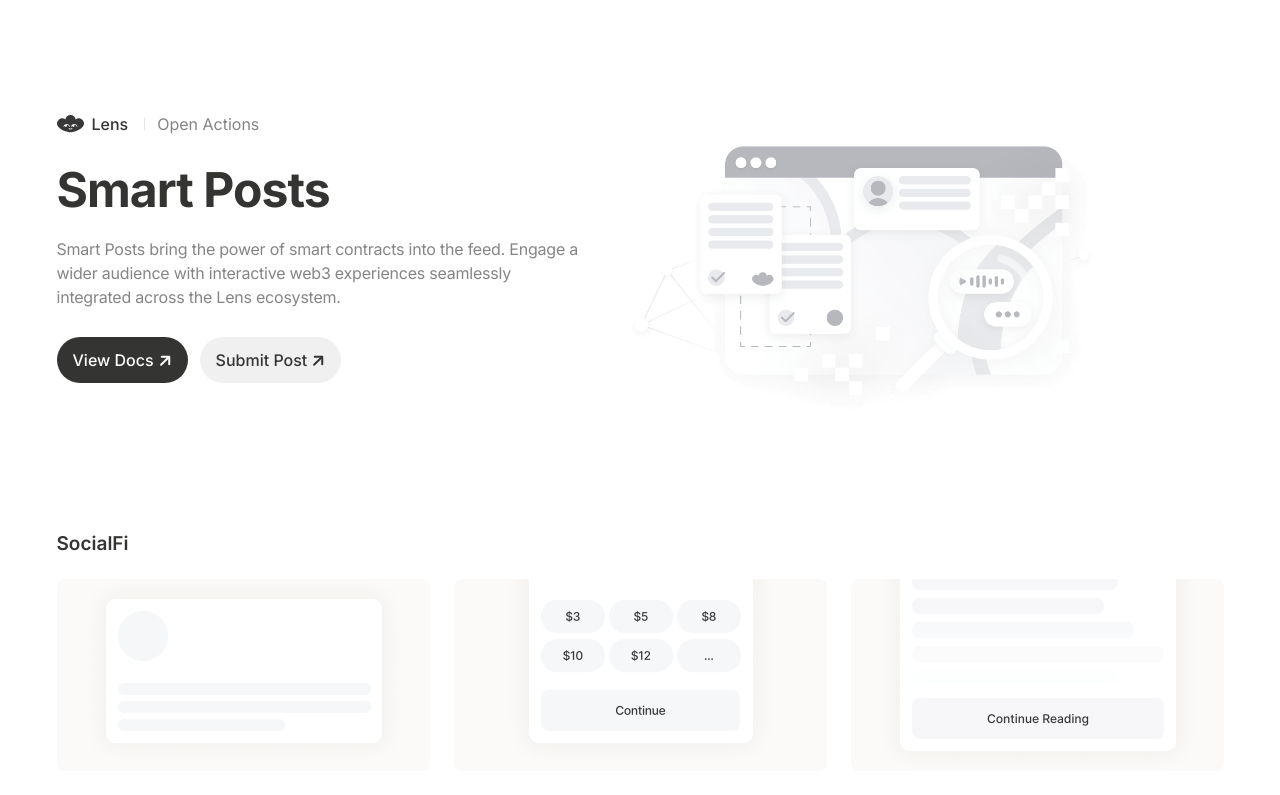
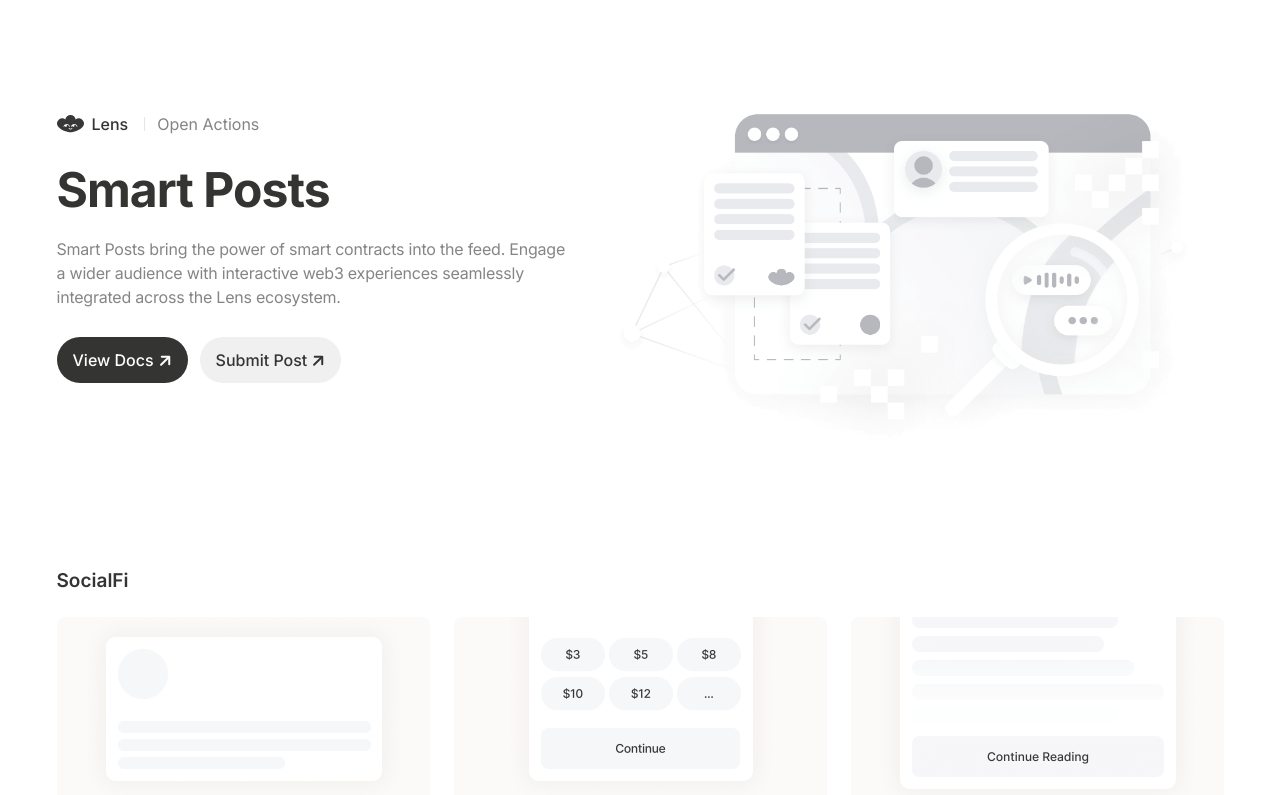
Before and after one commit to lens-protocol/open-actions-directory, a Next.js app: page / in a window 1280 px wide. Shown: the top 795 px of the page. Built offline with nearby package versions, Linux system fonts and the light colour scheme.

Commit message:
updated hero image size

```diff
--- a/app/page.tsx
+++ b/app/page.tsx
@@ -143,13 +143,13 @@
         >
           <Image
             src="/png/hero.png"
-            width={500}
-            height={390}
+            width={630}
+            height={401}
             alt="Lens Smart Posts"
             placeholder="blur"
             blurDataURL={`/svg/hero.svg`}
             className='
-            ml-[-40px] mt-8 lg:ml-0 lg:mt-0
+            ml-[-40px] mt-8 lg:ml-0 lg:mt-[-40px]
             '
           />
         </div>
```
